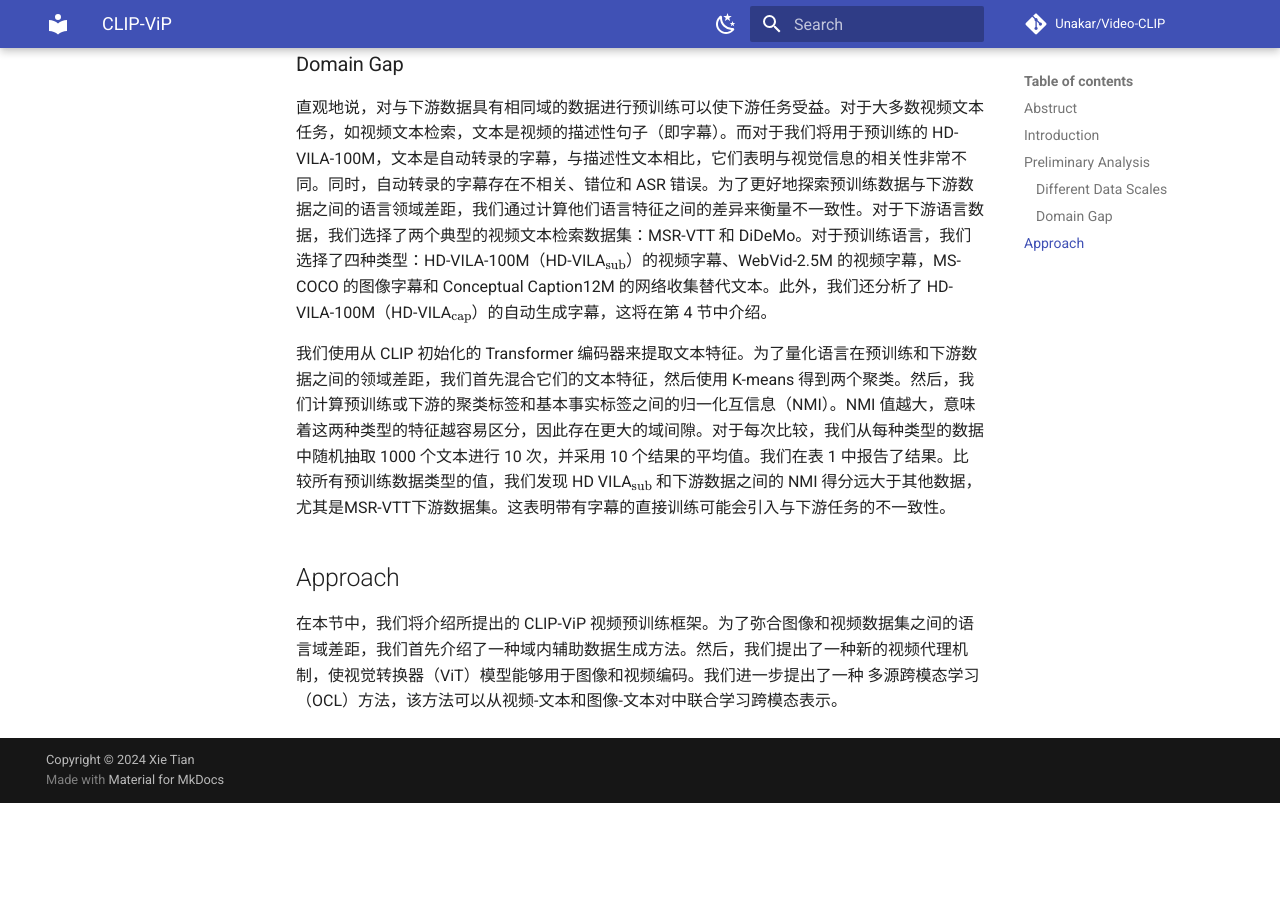
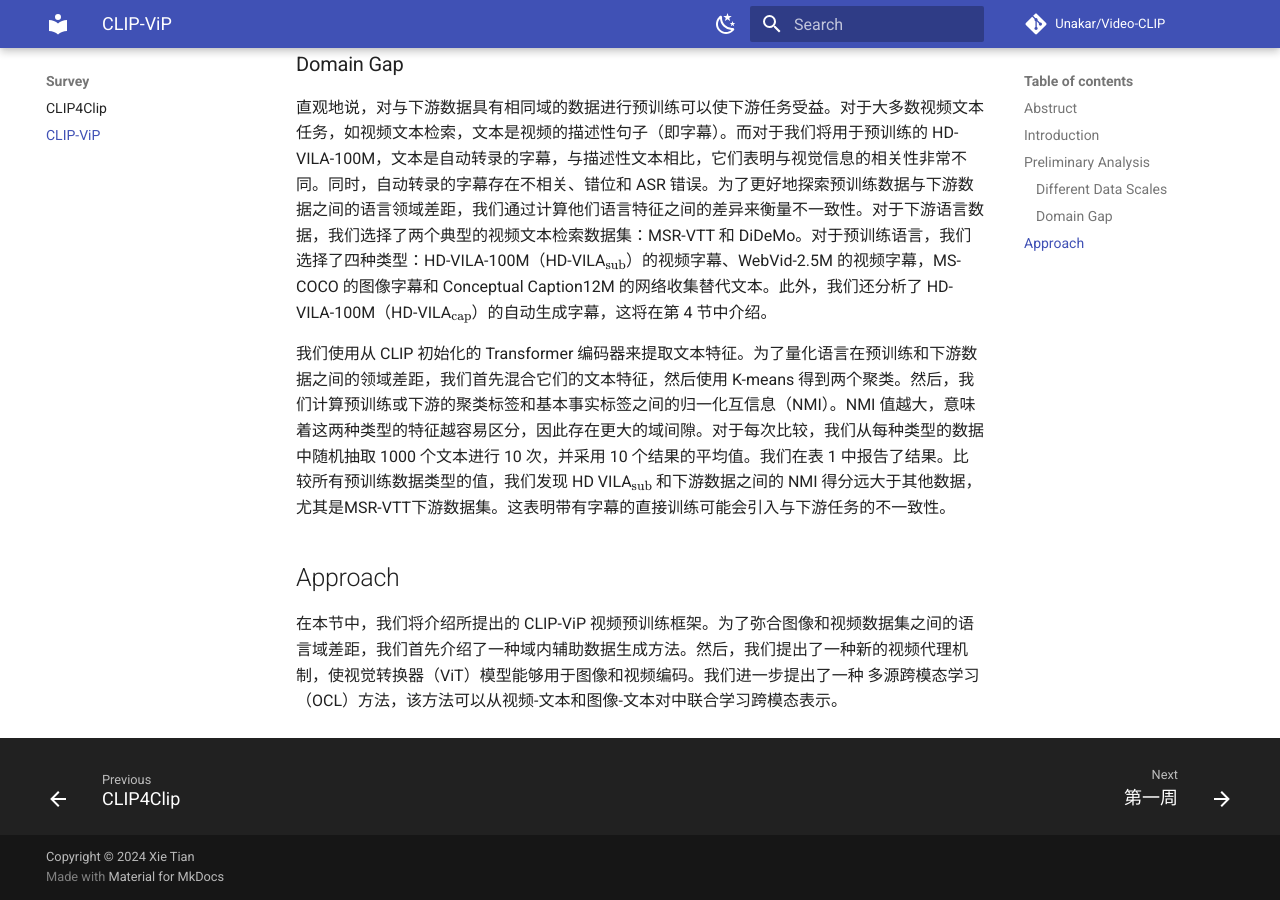
Before and after one commit to Unakar/Video-CLIP, an MkDocs documentation site: the page built from docs/survey/CLIP-ViP.md, in a window 1280 px wide and 900 px high, scrolled down 1907 px. Built offline with MkDocs 1.6.1 and Material for MkDocs 9.7.7, drawn with Linux system fonts in a browser that asks for light colours; formulas are drawn with MathJax 3; comment, search, counter and statistics services are not loaded; before the commit the page ends 2710 px from its top, so only the background shows below that.

Commit message:
Update mkdocs.yaml

```diff
--- a/mkdocs.yaml
+++ b/mkdocs.yaml
@@ -19,7 +19,8 @@
   - Project:
     - FrameworkDesign: project/项目设计.md
   - Survey:
-    - CLIP4clip: survey/CLIP4clip.md
+    - CLIP4Clip: survey/CLIP4Clip.md
+    - CLIP-ViP: survey/CLIP-ViP.md
   - Tasks:
     - 第一周: Tasks/第一周任务.md
 
```
